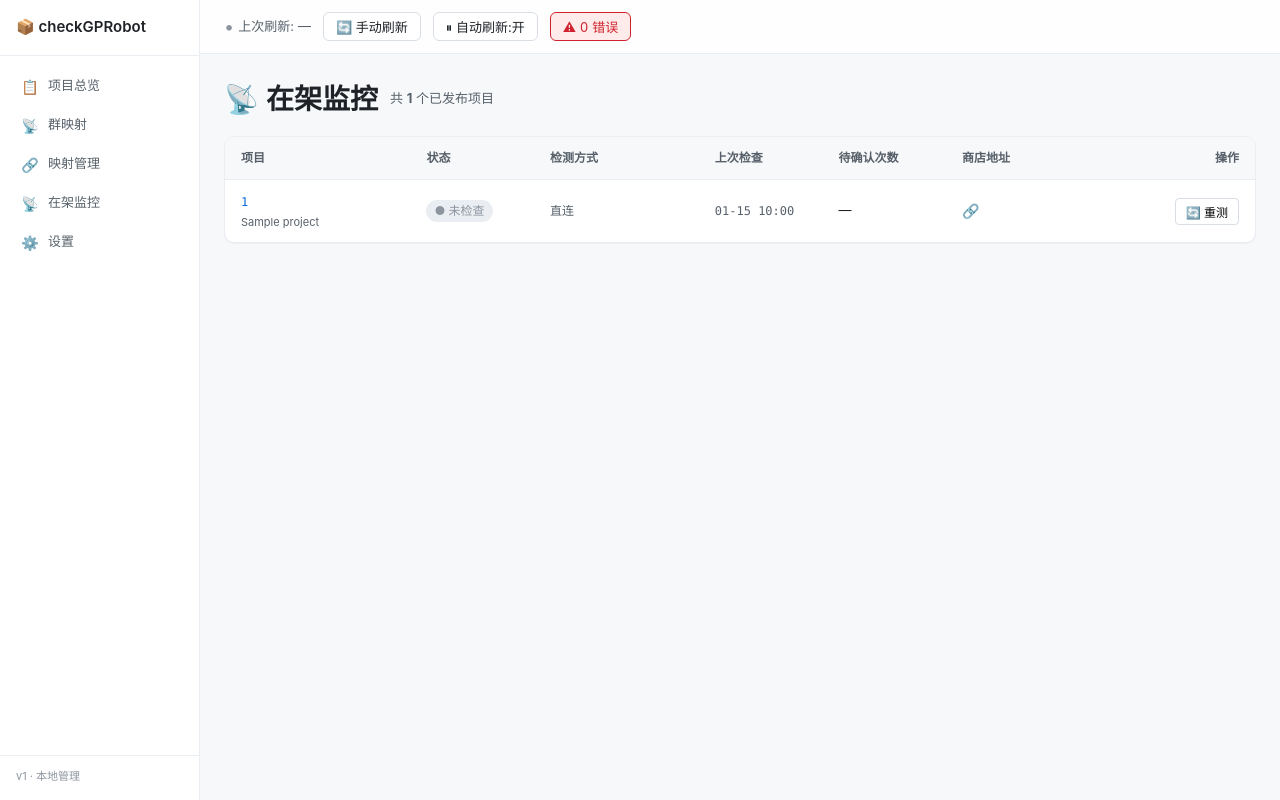
After one commit to tmdragon/telegramchatrobot, a Python web app: template src/web/templates/online.html in a window 1280 px wide. The commit adds this page. Run offline with Jinja, Linux system fonts and the light colour scheme; the template is opened without the code that fills it: most values are stand-ins (such as "Sample title", 1, 10 or a date in 2020).

Commit message:
feat(online-monitor): phase 2 — /online + /settings pages, API, JS
前端 + API + 导航:
- /online 页:只列 PUBLISHED 项目,带状态徽章(在线/确认中/已下架/未检查)
  + 检测方式(direct/proxy:Country)+ 上次检查 + 待确认次数 + 重测按钮
- /settings 页:在架监控 section(5 字段,number input + hint + 校验)
  保存触发 systemctl restart(走 sudo -n)
- API:
  - GET /api/online/projects — 列出 PUBLISHED 项目 + 监控状态
  - POST /api/online/projects/{id}/recheck — 手动重测单个
  - GET /api/config/online-check — 读配置
  - PUT /api/config/online-check — 写配置(写到 scheduler.yaml + 触发重启)
- sidebar 加 2 个链接:📡 在架监控 / ⚙️ 设置
- page-bootstrap 注册 online + settings 页面
- CSS:.online-* / .settings-* / .form-success 样式

测试 5 个新 + 18/19 已有 = 24/24 通过

```diff
--- a/src/web/static/css/app.css
+++ b/src/web/static/css/app.css
@@ -466,6 +466,102 @@ a:hover { text-decoration: underline; }
 }
 .error-banner__title { color: var(--c-danger); font-weight: 600; margin-bottom: var(--s-1); display: block; }
 .error-banner__list { margin: 0; padding-left: var(--s-4); color: #82071e; font-size: 13px; }
+
+/* ===== Online monitor page ===== */
+.online-header { display: flex; align-items: center; gap: var(--s-3); margin-bottom: var(--s-4); }
+.online-header__count { font-size: 13px; color: var(--c-text-muted); }
+.online-card {
+  background: var(--c-surface);
+  border: 1px solid var(--c-border-soft);
+  border-radius: var(--r-lg);
+  box-shadow: var(--sh-sm);
+  overflow: hidden;
+}
+.online-table { width: 100%; border-collapse: collapse; }
+.online-table thead th {
+  padding: var(--s-3) var(--s-4);
+  font-size: 12px; font-weight: 600;
+  color: var(--c-text-muted);
+  background: var(--c-surface-2);
+  border-bottom: 1px solid var(--c-border-soft);
+  text-align: left;
+}
+.online-table tbody td {
+  padding: var(--s-3) var(--s-4);
+  font-size: 13px;
+  border-bottom: 1px solid var(--c-border-soft);
+  vertical-align: middle;
+}
+.online-table tbody tr:last-child td { border-bottom: none; }
+.online-table tbody tr:hover { background: var(--c-surface-2); }
+.online-row__id {
+  font-family: var(--f-mono); font-size: 12px; font-weight: 500;
+  color: var(--c-primary); text-decoration: none;
+}
+.online-row__id:hover { text-decoration: underline; }
+.online-row__name { font-size: 11px; color: var(--c-text-muted); margin-top: 2px; }
+.online-row__check-time {
+  font-family: var(--f-mono); font-size: 12px; color: var(--c-text-muted);
+}
+.online-row__attempts {
+  display: inline-block;
+  padding: 1px 8px;
+  background: var(--c-warning-soft);
+  color: var(--c-warning);
+  border-radius: var(--r-pill);
+  font-weight: 600;
+  font-size: 12px;
+}
+.online-row__url {
+  color: var(--c-primary); text-decoration: none; font-size: 14px;
+}
+.online-mode { font-size: 12px; color: var(--c-text-muted); }
+.online-badge {
+  display: inline-block;
+  padding: 2px 8px;
+  border-radius: var(--r-pill);
+  font-size: 12px; font-weight: 500;
+}
+.online-badge--online { background: #dcfce7; color: #15803d; }
+.online-badge--pending { background: #fef3c7; color: #b45309; }
+.online-badge--offline { background: #fee2e2; color: #b91c1c; }
+.online-badge--unknown { background: var(--c-muted-soft); color: var(--c-text-subtle); }
+.online-recheck-btn {
+  font-size: 12px;
+  padding: 4px 10px;
+  border: 1px solid var(--c-border);
+  border-radius: var(--r-sm);
+  background: var(--c-surface);
+  cursor: pointer;
+}
+.online-recheck-btn:hover {
+  background: var(--c-primary-soft);
+  border-color: var(--c-primary);
+}
+
+/* ===== Settings page ===== */
+.settings-header { display: flex; align-items: center; gap: var(--s-3); margin-bottom: var(--s-4); }
+.settings-header__hint { font-size: 13px; color: var(--c-text-muted); }
+.settings-card {
+  background: var(--c-surface);
+  border: 1px solid var(--c-border-soft);
+  border-radius: var(--r-lg);
+  box-shadow: var(--sh-sm);
+  padding: var(--s-5);
+  margin-bottom: var(--s-4);
+}
+.settings-card h2 { font-size: 16px; margin: 0 0 var(--s-2); }
+.settings-card__hint { font-size: 12px; color: var(--c-text-muted); margin-bottom: var(--s-4); }
+.form-success {
+  margin-top: var(--s-3);
+  padding: 8px 12px;
+  background: rgba(34, 197, 94, 0.1);
+  color: #15803d;
+  border-radius: var(--r-sm);
+  font-size: 13px;
+  white-space: pre-line;
+}
+.form-success[hidden] { display: none; }
 
 /* ===== Sidebar (左导航) ===== */
 .sidebar {
--- a/src/web/static/js/page-bootstrap.js
+++ b/src/web/static/js/page-bootstrap.js
@@ -21,6 +21,8 @@ const PAGE_MODULES = {
   detail: () => import("./inline-edit.js"),
   groups: () => import("./groups.js"),
   mappings: () => import("./mappings-crud.js"),
+  online: () => import("./online.js"),
+  settings: () => import("./settings.js"),
 };
 
 const page = document.body.dataset.page || "overview";
--- a/src/web/templates/base.html
+++ b/src/web/templates/base.html
@@ -23,6 +23,14 @@
         <span class="sidebar__icon">🔗</span>
         <span class="sidebar__label">映射管理</span>
       </a>
+      <a href="/online" class="sidebar__link" data-page-target="online">
+        <span class="sidebar__icon">📡</span>
+        <span class="sidebar__label">在架监控</span>
+      </a>
+      <a href="/settings" class="sidebar__link" data-page-target="settings">
+        <span class="sidebar__icon">⚙️</span>
+        <span class="sidebar__label">设置</span>
+      </a>
     </nav>
     <div class="sidebar__footer">v1 · 本地管理</div>
   </aside>
--- /dev/null
+++ b/src/web/templates/online.html
@@ -0,0 +1,90 @@
+{% extends "base.html" %}
+
+{% block title %}在架监控 — checkGPRobot{% endblock %}
+
+{% block content %}
+<main class="page page--online">
+  <header class="online-header">
+    <h1>📡 在架监控</h1>
+    <span class="online-header__count">共 <strong data-online-count>{{ projects | length }}</strong> 个已发布项目</span>
+  </header>
+
+  {% include "partials/_error_banner.html" %}
+
+  {% if projects %}
+    <section class="online-card">
+      <table class="online-table" id="online-table">
+        <thead>
+          <tr>
+            <th style="width: 18%;">项目</th>
+            <th style="width: 12%;">状态</th>
+            <th style="width: 16%;">检测方式</th>
+            <th style="width: 12%;">上次检查</th>
+            <th style="width: 12%;">待确认次数</th>
+            <th style="width: 18%;">商店地址</th>
+            <th style="width: 12%; text-align: right;">操作</th>
+          </tr>
+        </thead>
+        <tbody data-online-tbody>
+          {% for p in projects %}
+            <tr class="online-row"
+                data-project-id="{{ p.project_id }}"
+                data-result="{{ p.last_online_check_result or 'unknown' }}">
+              <td>
+                <a href="/project/{{ p.project_id }}" class="online-row__id">{{ p.project_id }}</a>
+                {% if p.project_name %}<div class="online-row__name">{{ p.project_name }}</div>{% endif %}
+              </td>
+              <td>
+                {% if p.last_online_check_result == 'online' %}
+                  <span class="online-badge online-badge--online">● 在线</span>
+                {% elif p.last_online_check_result == 'offline_pending' %}
+                  <span class="online-badge online-badge--pending">● 确认中</span>
+                {% elif p.last_online_check_result == 'offline_confirmed' %}
+                  <span class="online-badge online-badge--offline">● 已下架</span>
+                {% else %}
+                  <span class="online-badge online-badge--unknown">● 未检查</span>
+                {% endif %}
+              </td>
+              <td>
+                {% if p.check_mode == 'proxy' %}
+                  <span class="online-mode">代理{% if p.proxy_country %} · {{ p.proxy_country }}{% endif %}</span>
+                {% else %}
+                  <span class="online-mode">直连</span>
+                {% endif %}
+              </td>
+              <td>
+                {% if p.last_online_check_at %}
+                  <span class="online-row__check-time" title="{{ p.last_online_check_at.isoformat() }}">
+                    {{ p.last_online_check_at.strftime('%m-%d %H:%M') }}
+                  </span>
+                {% else %}—{% endif %}
+              </td>
+              <td>
+                {% if p.offline_pending_attempts > 0 %}
+                  <span class="online-row__attempts">{{ p.offline_pending_attempts }}</span>
+                {% else %}—{% endif %}
+              </td>
+              <td>
+                {% if p.store_url %}
+                  <a href="{{ p.store_url }}" target="_blank" rel="noopener"
+                     class="online-row__url" title="{{ p.store_url }}">
+                    🔗
+                  </a>
+                {% else %}—{% endif %}
+              </td>
+              <td style="text-align: right;">
+                <button type="button" class="online-recheck-btn"
+                        data-action="online-recheck" data-project-id="{{ p.project_id }}">
+                  🔄 重测
+                </button>
+              </td>
+            </tr>
+          {% endfor %}
+        </tbody>
+      </table>
+    </section>
+  {% else %}
+    <p class="empty-state">暂无已发布项目。先把项目状态推到 <code>已发布</code> 后,这里会自动出现。</p>
+  {% endif %}
+</main>
+{% endblock %}
```
Also changed, not shown: src/web/routes/api.py (+151 -0 lines), src/web/routes/pages.py (+70 -0 lines), src/web/static/js/online.js (added, +42 -0 lines), src/web/static/js/settings.js (added, +82 -0 lines), src/web/templates/settings.html (added, +65 -0 lines).
